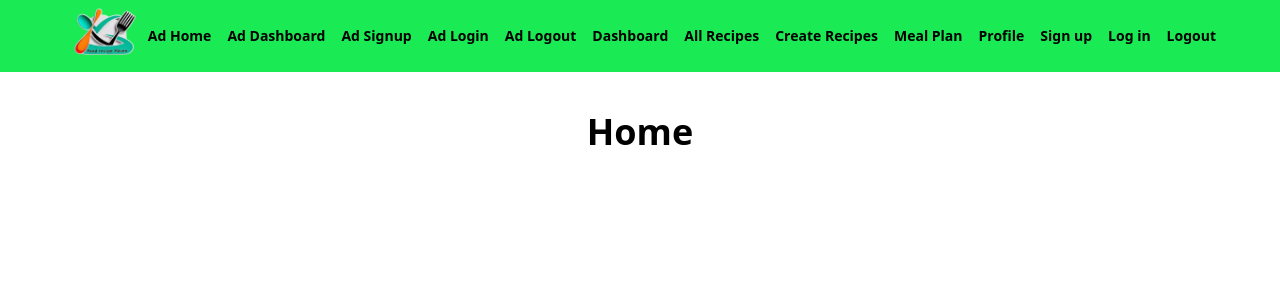
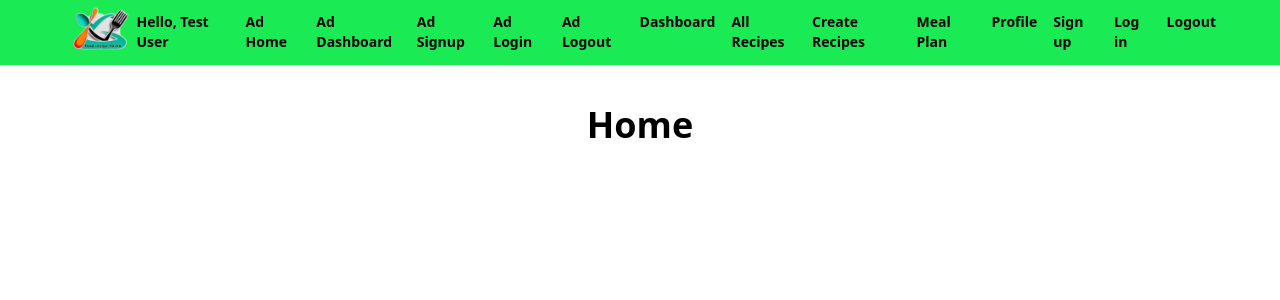
Before and after one commit to karanssu/ai-recipe-haven, a Next.js app: page / in a window 1280 px wide. Shown: the top 300 px of the page. Built offline with nearby package versions, Linux system fonts and the light colour scheme.

Commit message:
username added in the navbar

```diff
--- a/components/Navbar.tsx
+++ b/components/Navbar.tsx
@@ -11,6 +11,9 @@ const Navbar = () => {
 			</div>
 
 			<div className="flex space-x-4 text-sm">
+				<div className="">
+					<Link href="/profile">Hello, {"Test User"}</Link>
+				</div>
 				<Link href="/admin">Ad Home</Link>
 				<Link href="/admin/dashboard">Ad Dashboard</Link>
 				<Link href="/admin/signup">Ad Signup</Link>
```
